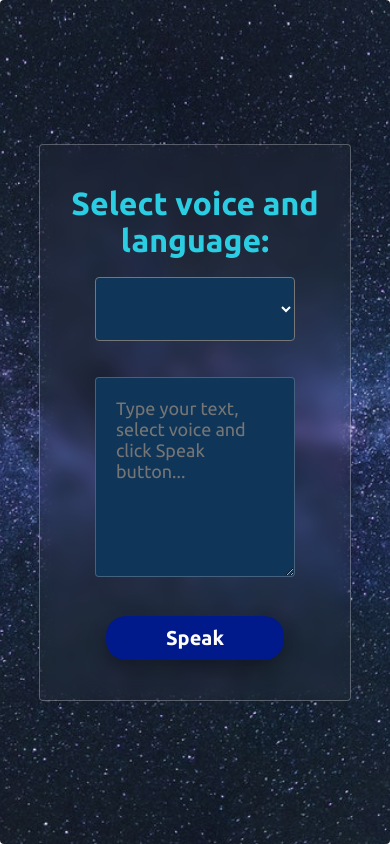
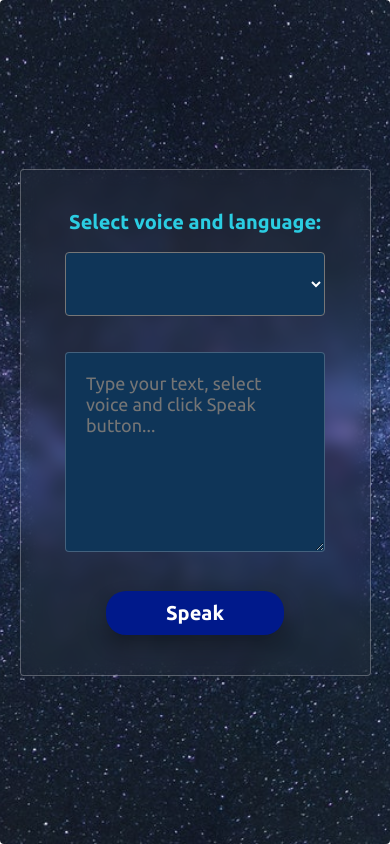
Before and after one commit to Odilboyev/Text-to-Speech, a plain HTML site: page index.html in a window 390 px wide. Drawn offline with Linux system fonts and the light colour scheme.

Commit message:
Updated, fixed some bugs

```diff
--- a/styles/style.scss
+++ b/styles/style.scss
@@ -8,7 +8,8 @@
     outline: none;
     border-radius: 4px;
 }
-.d-none{
+
+.d-none {
     display: none;
 }
 
@@ -22,12 +23,14 @@
     display: flex;
     justify-content: center;
     align-items: center;
-    h1{
+
+    h1 {
         color: rgb(43, 205, 226);
     }
+
     .container {
         width: 80%;
-        padding:40px 30px;
+        padding: 40px 30px;
         border: 1px solid #ffffff45;
         background-color: #ffffff05;
         backdrop-filter: blur(8px);
@@ -37,15 +40,18 @@
         align-items: center;
         flex-direction: column;
 
-        select, textarea{
+        select,
+        textarea {
             background-color: #0F3558;
             color: #fff;
             font-size: 18px;
         }
-        .input-container{
-            width: 80% !important;
+
+        .input-container {
+            width: 80%;
             min-height: 200px !important;
-            textarea{
+
+            textarea {
                 width: 100%;
                 max-width: 100% !important;
                 height: 200px;
@@ -56,31 +62,48 @@
             }
         }
 
-        select{
+        select {
             width: 80%;
-            padding: 20px ;
+            padding: 20px;
             cursor: pointer;
         }
 
-        button{
+        button {
             padding: 10px 60px;
             font-size: 20px;
             font-weight: bold;
             background-color: #00198b;
             color: #fff;
             border-radius: 20px;
-            border:none;
+            border: none;
             cursor: pointer;
             box-shadow: 0 10px 20px rgba(0, 0, 0, 0.315);
-            transition: all 0.2s ;
-            &:hover{
+            transition: all 0.2s;
+
+            &:hover {
                 transform: scale(1.1);
             }
-            &:active{
+
+            &:active {
                 transform: scale(0.9);
 
             }
         }
 
+
+
     }
 }
+
+@media (max-width: 760px) {
+
+    select,
+    .input-container,
+    .container {
+        width: 90% !important;
+    }
+
+    h1 {
+        font-size: 20px;
+    }
+}
```
Also changed, not shown: index.html (+0 -7 lines), styles/style.css, 1 other file.
